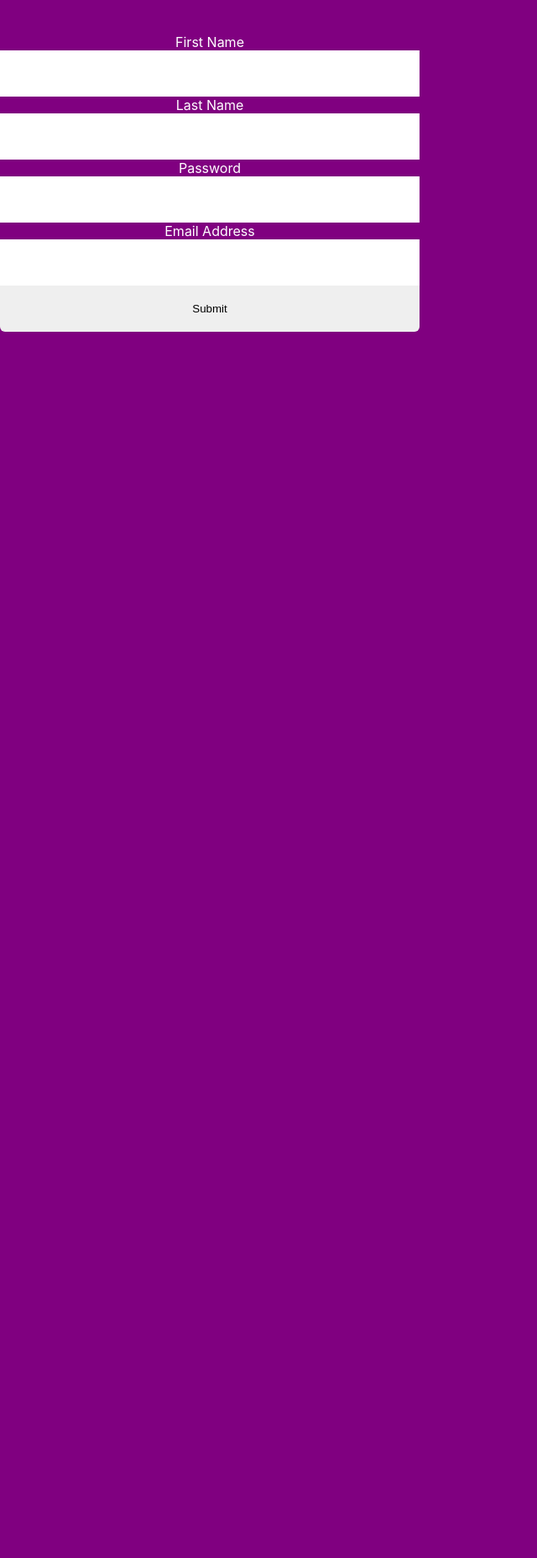
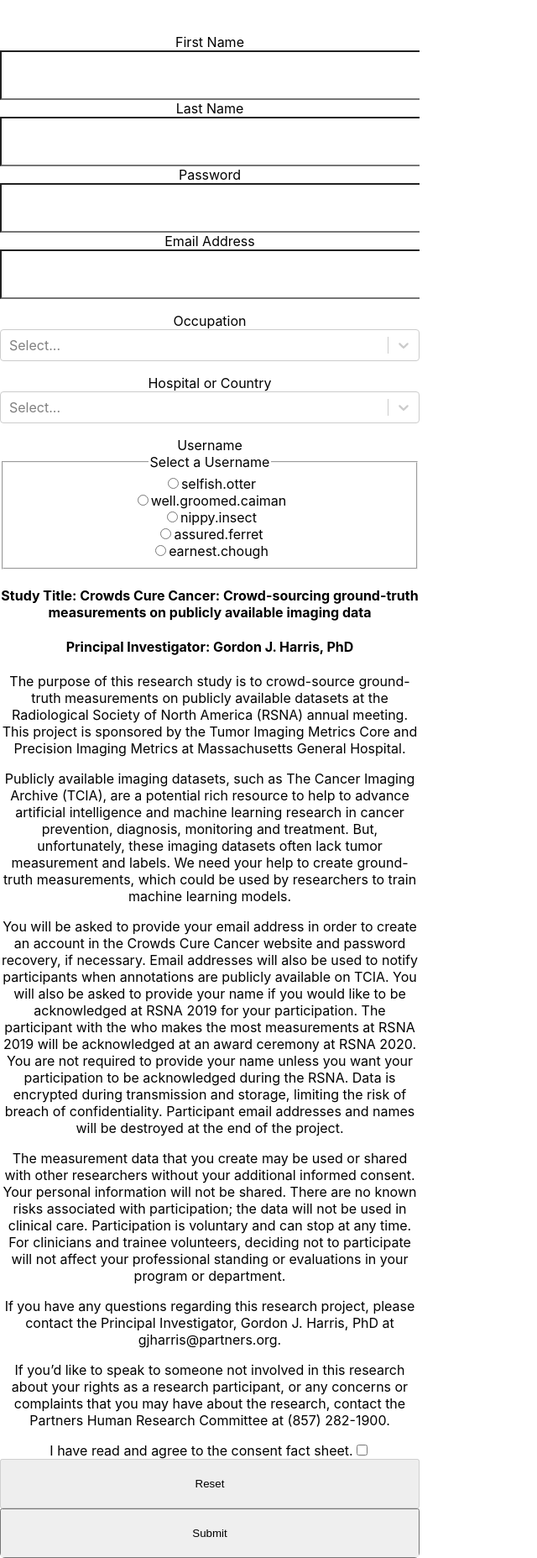
Before and after one commit to crowds-cure/custom-login, a React app: page / in a window 1280 px wide. Shown: the whole page at 84% size, without its empty margins (0-640 px from the left). Before the commit the page ends 840 px from the top, so only its background shows below. Built offline with nearby package versions, Linux system fonts and the light colour scheme.

Commit message:
Add usernames, profession, residency program

```diff
--- a/package.json
+++ b/package.json
@@ -15,6 +15,7 @@
     "babel-preset-react-app": "^9.0.2",
     "camelcase": "^5.2.0",
     "case-sensitive-paths-webpack-plugin": "2.2.0",
+    "classnames": "^2.2.6",
     "css-loader": "2.1.1",
     "dotenv": "6.2.0",
     "dotenv-expand": "5.1.0",
@@ -48,6 +49,7 @@
     "react-app-polyfill": "^1.0.4",
     "react-dev-utils": "^9.1.0",
     "react-dom": "^16.12.0",
+    "react-select": "^3.0.8",
     "resolve": "1.12.0",
     "resolve-url-loader": "3.1.0",
     "sass-loader": "7.2.0",
@@ -59,7 +61,8 @@
     "webpack": "4.41.0",
     "webpack-dev-server": "3.2.1",
     "webpack-manifest-plugin": "2.1.1",
-    "workbox-webpack-plugin": "4.3.1"
+    "workbox-webpack-plugin": "4.3.1",
+    "yup": "^0.27.0"
   },
   "scripts": {
     "start": "node scripts/start.js",
--- a/src/App.js
+++ b/src/App.js
@@ -1,7 +1,6 @@
 import React from 'react';
-import logo from './logo.svg';
 import './App.css';
-import SignIn from './SignIn.js';
+// import SignIn from './SignIn.js';
 import SignUp from './SignUp.js';
 
 function App() {
--- /dev/null
+++ b/src/ConsentFactSheet.js
@@ -0,0 +1,18 @@
+import React from 'react';
+
+export default function ConsentFactSheet() {
+	return (
+		<div>
+			<h4>
+			Study Title: Crowds Cure Cancer: Crowd-sourcing ground-truth measurements on publicly available imaging data
+			</h4>
+			<h4>Principal Investigator: Gordon J. Harris, PhD</h4>
+			<p>The purpose of this research study is to crowd-source ground-truth measurements on publicly available datasets at the Radiological Society of North America (RSNA) annual meeting. This project is sponsored by the Tumor Imaging Metrics Core and Precision Imaging Metrics at Massachusetts General Hospital.</p>
+			<p>Publicly available imaging datasets, such as The Cancer Imaging Archive (TCIA), are a potential rich resource to help to advance artificial intelligence and machine learning research in cancer prevention, diagnosis, monitoring and treatment. But, unfortunately, these imaging datasets often lack tumor measurement and labels. We need your help to create ground-truth measurements, which could be used by researchers to train machine learning models.</p>
+			<p>You will be asked to provide your email address in order to create an account in the Crowds Cure Cancer website and password recovery, if necessary. Email addresses will also be used to notify participants when annotations are publicly available on TCIA. You will also be asked to provide your name if you would like to be acknowledged at RSNA 2019 for your participation. The participant with the who makes the most measurements at RSNA 2019 will be acknowledged at an award ceremony at RSNA 2020. You are not required to provide your name unless you want your participation to be acknowledged during the RSNA. Data is encrypted during transmission and storage, limiting the risk of breach of confidentiality. Participant email addresses and names will be destroyed at the end of the project.</p>
+			<p>The measurement data that you create may be used or shared with other researchers without your additional informed consent. Your personal information will not be shared. There are no known risks associated with participation; the data will not be used in clinical care. Participation is voluntary and can stop at any time. For clinicians and trainee volunteers, deciding not to participate will not affect your professional standing or evaluations in your program or department.</p>
+			<p>If you have any questions regarding this research project, please contact the Principal Investigator, Gordon J. Harris, PhD at gjharris@partners.org.</p>
+			<p>If you’d like to speak to someone not involved in this research about your rights as a research participant, or any concerns or complaints that you may have about the research, contact the Partners Human Research Committee at (857) 282-1900.</p>
+		</div>
+	)
+}
--- /dev/null
+++ b/src/CustomSelect.js
@@ -0,0 +1,36 @@
+import React, { Component } from 'react';
+import Select from 'react-select';
+
+class CustomSelect extends Component {
+  handleChange = value => {
+    // this is going to call setFieldValue and manually update values.topcis
+    this.props.onChange(this.props.fieldName, value);
+  };
+
+  handleBlur = () => {
+    // this is going to call setFieldTouched and manually update touched.topcis
+    this.props.onBlur(this.props.fieldName, true);
+  };
+
+  render() {
+    return (
+      <div style={{ margin: '1rem 0' }}>
+        <label htmlFor="color">{this.props.label}</label>
+        <Select
+          id="color"
+          options={this.props.options}
+          multi={true}
+          onChange={this.handleChange}
+          onBlur={this.handleBlur}
+          value={this.props.value}
+        />
+        {!!this.props.error &&
+          this.props.touched && (
+            <div style={{ color: 'red', marginTop: '.5rem' }}>{this.props.error}</div>
+          )}
+      </div>
+    );
+  }
+}
+
+export default CustomSelect;
--- /dev/null
+++ b/src/Radio.js
@@ -0,0 +1,64 @@
+import React from 'react';
+import classNames from "classnames";
+
+// Input feedback
+const InputFeedback = ({ error }) =>
+  error ? <div className={classNames("input-feedback")}>{error}</div> : null;
+
+// Radio input
+const RadioButton = ({
+  field: { name, value, onChange, onBlur },
+  id,
+  label,
+  className,
+  ...props
+}) => {
+  return (
+    <div>
+      <input
+        name={name}
+        id={id}
+        type="radio"
+        value={id} // could be something else for output?
+        checked={id === value}
+        onChange={onChange}
+        onBlur={onBlur}
+        className={classNames("radio-button")}
+        {...props}
+      />
+      <label htmlFor={id}>{label}</label>
+    </div>
+  );
+};
+
+// Radio group
+const RadioButtonGroup = ({
+  value,
+  error,
+  touched,
+  id,
+  label,
+  className,
+  children
+}) => {
+  const classes = classNames(
+    "input-field",
+    {
+      "is-success": value || (!error && touched), // handle prefilled or user-filled
+      "is-error": !!error && touched
+    },
+    className
+  );
+
+  return (
+    <div className={classes}>
+      <fieldset>
+        <legend>{label}</legend>
+        {children}
+        {touched && <InputFeedback error={error} />}
+      </fieldset>
+    </div>
+  );
+};
+
+export { RadioButton, RadioButtonGroup };
--- a/src/SignUp.css
+++ b/src/SignUp.css
@@ -12,8 +12,6 @@ $color-primary: #ABA194;
 body {
     font-family: $font-family;
     font-size: $font-size;
-    background: purple;
-    color: white;
     height: 100vh
 }
 
@@ -24,19 +22,14 @@ form {
     overflow: hidden;
 }
 
-form > input {
+form > input[type=password],input[type=email],input[type=text] {
     display: block;
     width: 100%;
     padding: 20px;
     font-family: $font-family;
     -webkit-appearance: none;
-    border: 0;
     outline: 0;
     transition: 0.3s;
-
-    &:focus {
-        background: darken(#fff, 3%);
-    }
 }
 
 .btn {
@@ -44,14 +37,7 @@ form > input {
     width: 100%;
     padding: 20px;
     font-family: $font-family;
-    -webkit-appearance: none;
     outline: 0;
-    border: 0;
     color: black;
-    background: $color-primary;
     transition: 0.3s;
-
-    &:hover {
-        background: darken($color-primary, 5%);
-    }
 }
--- a/src/SignUp.js
+++ b/src/SignUp.js
@@ -1,17 +1,44 @@
 import React from 'react';
-import { useFormik } from 'formik';
+import { withFormik, Field } from 'formik';
 import auth0 from 'auth0-js';
+import * as Yup from 'yup';
 import './SignUp.css';
+import ConsentFactSheet from './ConsentFactSheet.js';
+import CustomSelect from './CustomSelect.js';
+import residencyProgram from './residencyProgram.js';
+import occupation from './profession.js';
+import { RadioButton, RadioButtonGroup } from './Radio.js';
+import getUsername from './getUsername.js';
 
-const SignUp = () => {
-  const formik = useFormik({
-    initialValues: {
-      firstName: '',
-      lastName: '',
-      email: '',
-      password: ''
-    },
-    onSubmit: values => {
+const randomNames = [
+  getUsername(),
+  getUsername(),
+  getUsername(),
+  getUsername(),
+  getUsername(),
+];
+
+const formikEnhancer = withFormik({
+  validationSchema: Yup.object().shape({
+    email: Yup.string()
+      .email('Invalid email address')
+      .required('Email is required!'),
+    occupation: Yup.string()
+      .required('Occupation is required!'),
+  }),
+  mapPropsToValues: props => ({
+    email: '',
+    occupation: '',
+    residencyProgram: '',
+    firstName: '',
+    lastName: '',
+  }),
+  handleSubmit: (values, { setSubmitting }) => {
+    /*const payload = {
+      ...values,
+      topics: values.topics.map(t => t.value),
+    };*/
+    setTimeout(() => {
       console.log(JSON.stringify(values, null, 2));
       const { email, password, firstName, lastName } = values;
       const username = email.replace('@', '_');
@@ -41,45 +68,136 @@ const SignUp = () => {
         if (err) return alert('Something went wrong: ' + err.message);
           return alert('success signup without login!')
       });
-    },
-  });
+      setSubmitting(false);
+    }, 1000);
+  },
+  displayName: 'SignUpForm',
+});
+
+const SignUpForm = (props) => {
+  const {
+    values,
+    touched,
+    dirty,
+    errors,
+    handleChange,
+    handleBlur,
+    handleSubmit,
+    handleReset,
+    setFieldValue,
+    setFieldTouched,
+    isSubmitting,
+  } = props;
+
   return (
-    <form onSubmit={formik.handleSubmit}>
+    <form onSubmit={handleSubmit}>
       <label htmlFor="firstName">First Name</label>
       <input
         id="firstName"
         name="firstName"
         type="text"
-        onChange={formik.handleChange}
-        value={formik.values.firstName}
+        onChange={handleChange}
+        onBlur={handleBlur}
+        value={values.firstName}
       />
       <label htmlFor="lastName">Last Name</label>
       <input
         id="lastName"
         name="lastName"
         type="text"
-        onChange={formik.handleChange}
-        value={formik.values.lastName}
+        onChange={handleChange}
+        onBlur={handleBlur}
+        value={values.lastName}
       />
       <label htmlFor="password">Password</label>
       <input
         id="password"
         name="password"
         type="password"
-        onChange={formik.handleChange}
-        value={formik.values.password}
+        autocomplete="new-password"
+        onChange={handleChange}
+        onBlur={handleBlur}
+        value={values.password}
       />
       <label htmlFor="email">Email Address</label>
       <input
         id="email"
         name="email"
         type="email"
-        onChange={formik.handleChange}
-        value={formik.values.email}
+        autocomplete="email"
+        onChange={handleChange}
+        onBlur={handleBlur}
+        value={values.email}
       />
-      <button className="btn" type="submit">Submit</button>
+      <CustomSelect
+        value={values.occupation}
+        fieldName={'occupation'}
+        label={'Occupation'}
+        options={occupation}
+        onChange={setFieldValue}
+        onBlur={setFieldTouched}
+        error={errors.occupation}
+        touched={touched.occupation}
+      />
+      <CustomSelect
+        value={values.residencyProgram}
+        fieldName={'residencyProgram'}
+        label={'Hospital or Country'}
+        options={residencyProgram}
+        onChange={setFieldValue}
+        onBlur={setFieldTouched}
+        error={errors.residencyProgram}
+        touched={touched.residencyProgram}
+      />
+
+      <label>Username</label>
+      <RadioButtonGroup
+        id="username"
+        label="Select a Username"
+        value={values.username}
+        error={errors.username}
+        touched={touched.username}
+      >
+        {randomNames.map(name => (
+          <Field
+            key={name}
+            id={name}
+            component={RadioButton}
+            name="username"
+            label={name}
+          />
+        ))}
+      </RadioButtonGroup>
+
+      <ConsentFactSheet/>
+      <label htmlFor="consent">I have read and agree to the consent fact sheet.</label>
+      <input
+        id="consent"
+        name="consent"
+        type="checkbox"
+        required
+        onChange={handleChange}
+        onBlur={handleBlur}
+        defaultChecked={values.consent}
+        value={values.consent}
+      />
+      <button
+        type="button"
+        className="btn"
+        onClick={handleReset}
+        disabled={!dirty || isSubmitting}
+      >
+        Reset
+      </button>
+      <button
+        type="submit"
+        className="btn"
+        disabled={isSubmitting}>Submit</button>
     </form>
   );
 };
 
-export default SignUp;
+const EnhancedSignUpForm = formikEnhancer(SignUpForm);
+
+
+export default EnhancedSignUpForm;
```
Also changed, not shown: src/animalsAdjectives.js, 1 other file (tests, documents, lock files or other folders).
